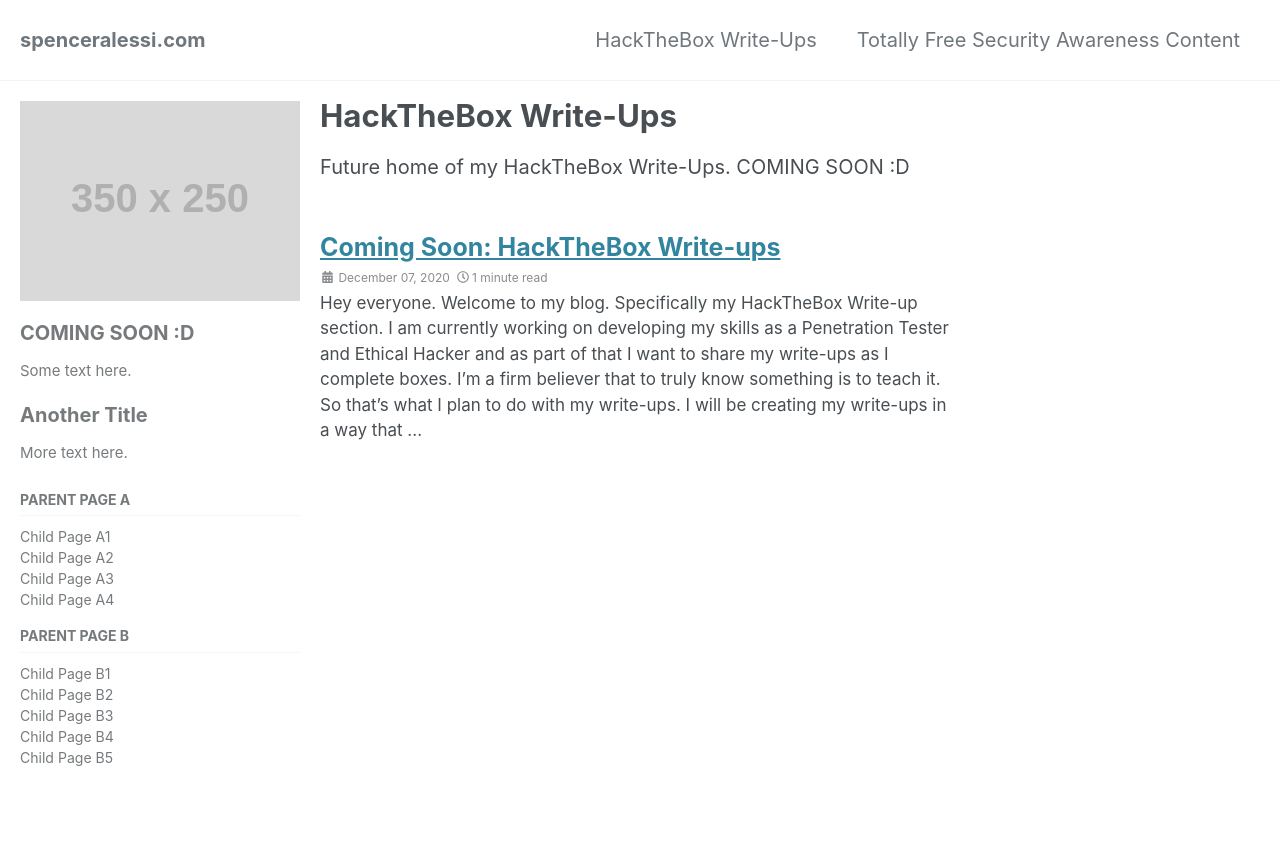
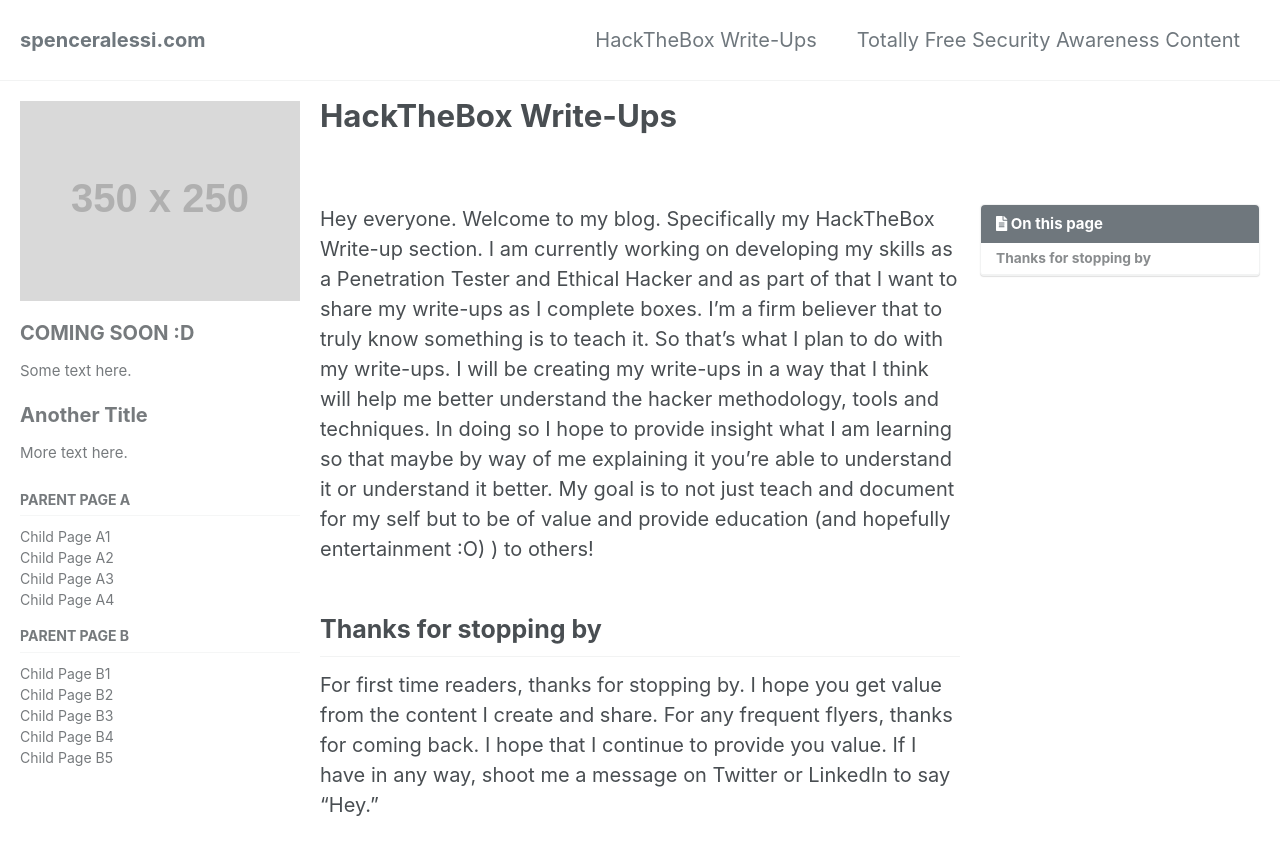
Before and after one commit to techspence/techspence.github.io, a Jekyll site: the page built from _pages/hackthebox.md, in a window 1280 px wide and 900 px high. Shown: the top 855 px of the window. Built offline with Jekyll 4.4.1, drawn with Linux system fonts in a browser that asks for light colours; cached includes are drawn as plain includes.

Commit message:
moving things around

```diff
--- a/_hackthebox/2020-12-07-Coming-Soon-HackTheBox-Write-ups.md
+++ /dev/null
@@ -1,12 +0,0 @@
----
-layout: single
-title: "Coming Soon: HackTheBox Write-ups"
-date: 2020-12-07
-collection: hackthebox
-taxonomy: hackthebox
-author_profile: true
----
-Hey everyone. Welcome to my blog. Specifically my HackTheBox Write-up section. I am currently working on developing my skills as a Penetration Tester and Ethical Hacker and as part of that I want to share my write-ups as I complete boxes. I'm a firm believer that to truly know something is to teach it. So that's what I plan to do with my write-ups. I will be creating my write-ups in a way that I think will help me better understand the hacker methodology, tools and techniques. In doing so I hope to provide insight what I am learning so that maybe by way of me explaining it you're able to understand it or understand it better. My goal is to not just teach and document for my self but to be of value and provide education (and hopefully entertainment :O) ) to others!
-
-## Thanks for stopping by
-For first time readers, thanks for stopping by. I hope you get value from the content I create and share. For any frequent flyers, thanks for coming back. I hope that I continue to provide you value. If I have in any way, shoot me a message on Twitter or LinkedIn to say "Hey."
--- a/_pages/hackthebox.md
+++ b/_pages/hackthebox.md
@@ -15,4 +15,7 @@ sidebar:
     nav: coming-soon
 ---
 
-Future home of my HackTheBox Write-Ups. COMING SOON :D
+Hey everyone. Welcome to my blog. Specifically my HackTheBox Write-up section. I am currently working on developing my skills as a Penetration Tester and Ethical Hacker and as part of that I want to share my write-ups as I complete boxes. I'm a firm believer that to truly know something is to teach it. So that's what I plan to do with my write-ups. I will be creating my write-ups in a way that I think will help me better understand the hacker methodology, tools and techniques. In doing so I hope to provide insight what I am learning so that maybe by way of me explaining it you're able to understand it or understand it better. My goal is to not just teach and document for my self but to be of value and provide education (and hopefully entertainment :O) ) to others!
+
+## Thanks for stopping by
+For first time readers, thanks for stopping by. I hope you get value from the content I create and share. For any frequent flyers, thanks for coming back. I hope that I continue to provide you value. If I have in any way, shoot me a message on Twitter or LinkedIn to say "Hey."
```
Also changed, not shown: other parts of _pages/hackthebox.md (+1 -1 lines), _drafts/2020-12-07-Coming-Soon-HackTheBox-Write-ups.md (added, +12 -0 lines).
